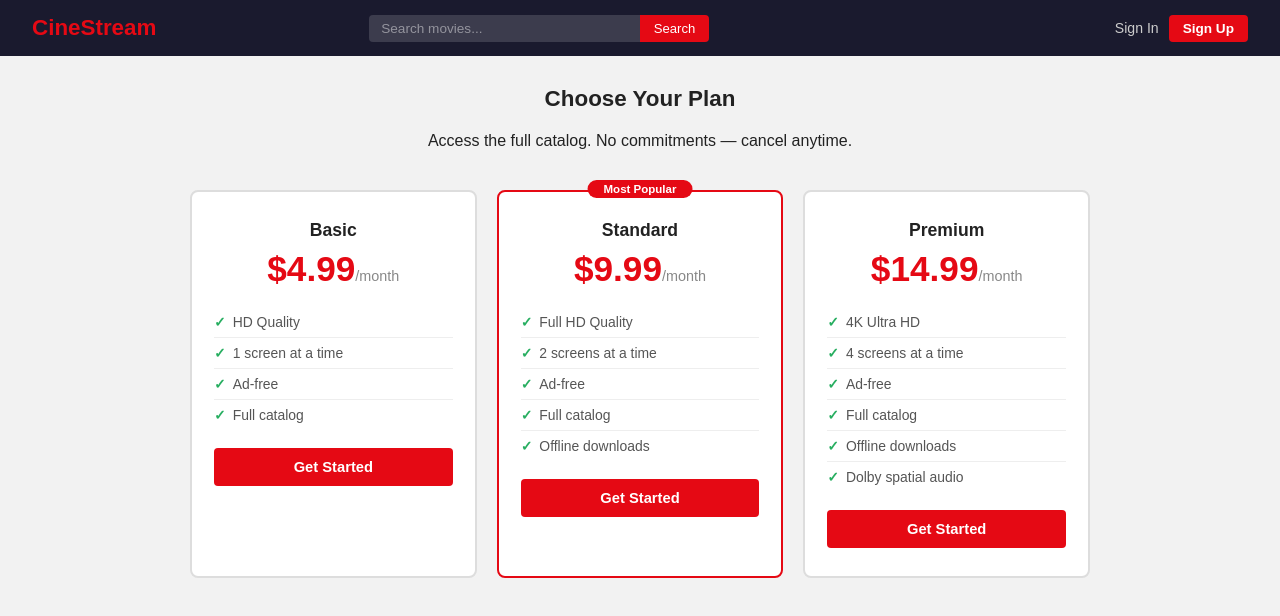
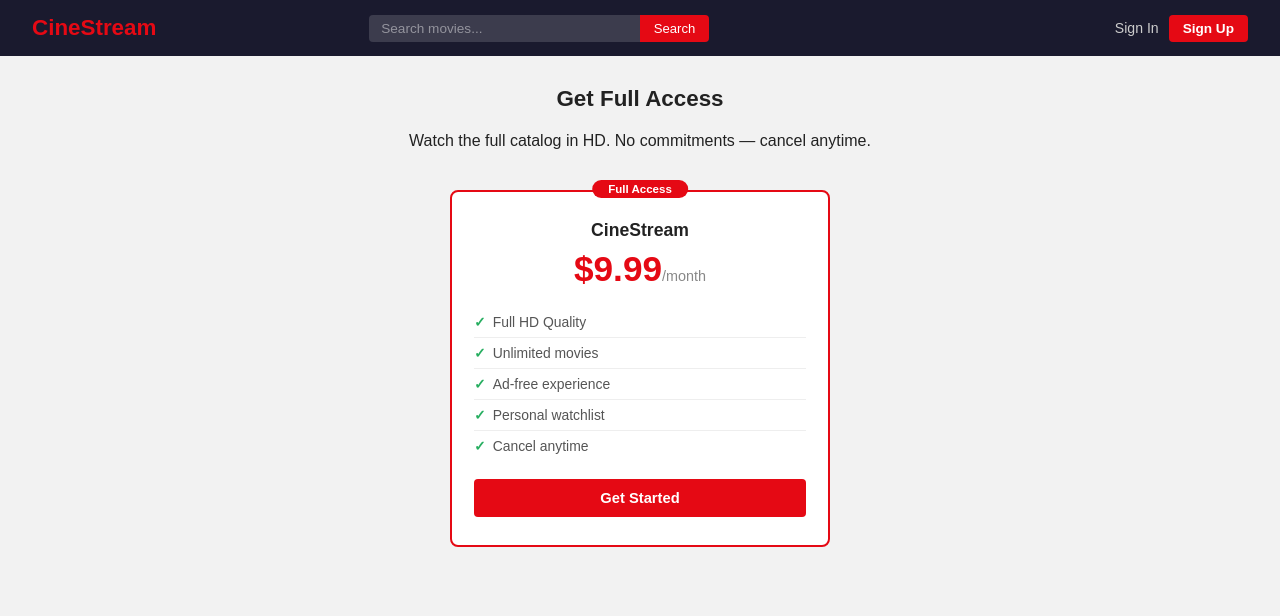
Before and after one commit to DanielAcostaFranco/movie-database, a website: page checkout.html in a window 1280 px wide. Drawn offline with Linux system fonts and the light colour scheme.

Commit message:
added payment.html and updated checkout.html, index.html, css/styles.css, js/api.js, data/users.json, and server.js to implement the payment page and related functionalities.

```diff
--- a/checkout.html
+++ b/checkout.html
@@ -3,7 +3,7 @@
 <head>
     <meta charset="UTF-8">
     <meta name="viewport" content="width=device-width, initial-scale=1.0">
-    <title>Plans - CineStream</title>
+    <title>Subscribe - CineStream</title>
     <link rel="stylesheet" href="css/styles.css">
 </head>
 <body>
@@ -11,71 +11,41 @@
 
     <div class="main-content">
         <div style="text-align:center; margin-bottom:40px; max-width:600px; margin-left:auto; margin-right:auto;">
-            <h1 class="page-title" style="text-align:center;">Choose Your Plan</h1>
-            <p style="color:var(--text-muted);">Access the full catalog. No commitments — cancel anytime.</p>
+            <h1 class="page-title" style="text-align:center;">Get Full Access</h1>
+            <p style="color:var(--text-muted);">Watch the full catalog in HD. No commitments — cancel anytime.</p>
         </div>
 
-        <div id="alert" class="alert" style="display:none; max-width:640px; margin:0 auto 28px;"></div>
-
-        <div class="plans-grid" id="plans-grid"></div>
+        <div style="max-width:380px; margin:0 auto;">
+            <div class="plan-card popular" style="text-align:center;">
+                <span class="plan-badge">Full Access</span>
+                <p class="plan-name">CineStream</p>
+                <p class="plan-price">$9.99<span>/month</span></p>
+                <ul class="plan-features" style="text-align:left;">
+                    <li>Full HD Quality</li>
+                    <li>Unlimited movies</li>
+                    <li>Ad-free experience</li>
+                    <li>Personal watchlist</li>
+                    <li>Cancel anytime</li>
+                </ul>
+                <div id="plan-action"></div>
+            </div>
+        </div>
     </div>
 
     <script src="js/auth.js"></script>
     <script>
-        const PLANS = [
-            {
-                id: 'basic',
-                name: 'Basic',
-                price: '$4.99',
-                features: ['HD Quality', '1 screen at a time', 'Ad-free', 'Full catalog']
-            },
-            {
-                id: 'standard',
-                name: 'Standard',
-                price: '$9.99',
-                popular: true,
-                features: ['Full HD Quality', '2 screens at a time', 'Ad-free', 'Full catalog', 'Offline downloads']
-            },
-            {
-                id: 'premium',
-                name: 'Premium',
-                price: '$14.99',
-                features: ['4K Ultra HD', '4 screens at a time', 'Ad-free', 'Full catalog', 'Offline downloads', 'Dolby spatial audio']
-            }
-        ];
-
-        function renderPlans(user) {
-            const currentPlan = user?.subscription?.active ? user.subscription.plan : null;
-
-            document.getElementById('plans-grid').innerHTML = PLANS.map(plan => `
-                <div class="plan-card ${plan.popular ? 'popular' : ''}">
-                    ${plan.popular ? '<span class="plan-badge">Most Popular</span>' : ''}
-                    <p class="plan-name">${plan.name}</p>
-                    <p class="plan-price">${plan.price}<span>/month</span></p>
-                    <ul class="plan-features">
-                        ${plan.features.map(f => `<li>${f}</li>`).join('')}
-                    </ul>
-                    ${user
-                        ? `<button class="plan-btn" onclick="goToPayment('${plan.id}')"
-                            ${currentPlan === plan.id ? 'disabled' : ''}>
-                            ${currentPlan === plan.id ? '✓ Current Plan' : 'Select Plan'}
-                           </button>`
-                        : `<a href="/register.html" class="plan-btn">Get Started</a>`
-                    }
-                </div>`
-            ).join('');
-        }
-
-        function goToPayment(planId) {
-            const token = getToken();
-            if (!token) { window.location.href = '/login.html'; return; }
-            window.location.href = `/payment.html?plan=${planId}`;
-        }
-
         (async () => {
             const user = await getCurrentUser();
             await renderNavbar(user);
-            renderPlans(user);
+
+            const el = document.getElementById('plan-action');
+            if (!user) {
+                el.innerHTML = `<a href="/register.html" class="plan-btn">Get Started</a>`;
+            } else if (user.subscription?.active) {
+                el.innerHTML = `<button class="plan-btn" disabled>✓ Already Subscribed</button>`;
+            } else {
+                el.innerHTML = `<button class="plan-btn" onclick="window.location.href='/payment.html'">Subscribe Now</button>`;
+            }
         })();
     </script>
 </body>
```
Also changed, not shown: payment.html (+9 -20 lines), profile.html (+2 -6 lines), server.js (+11 -11 lines).
